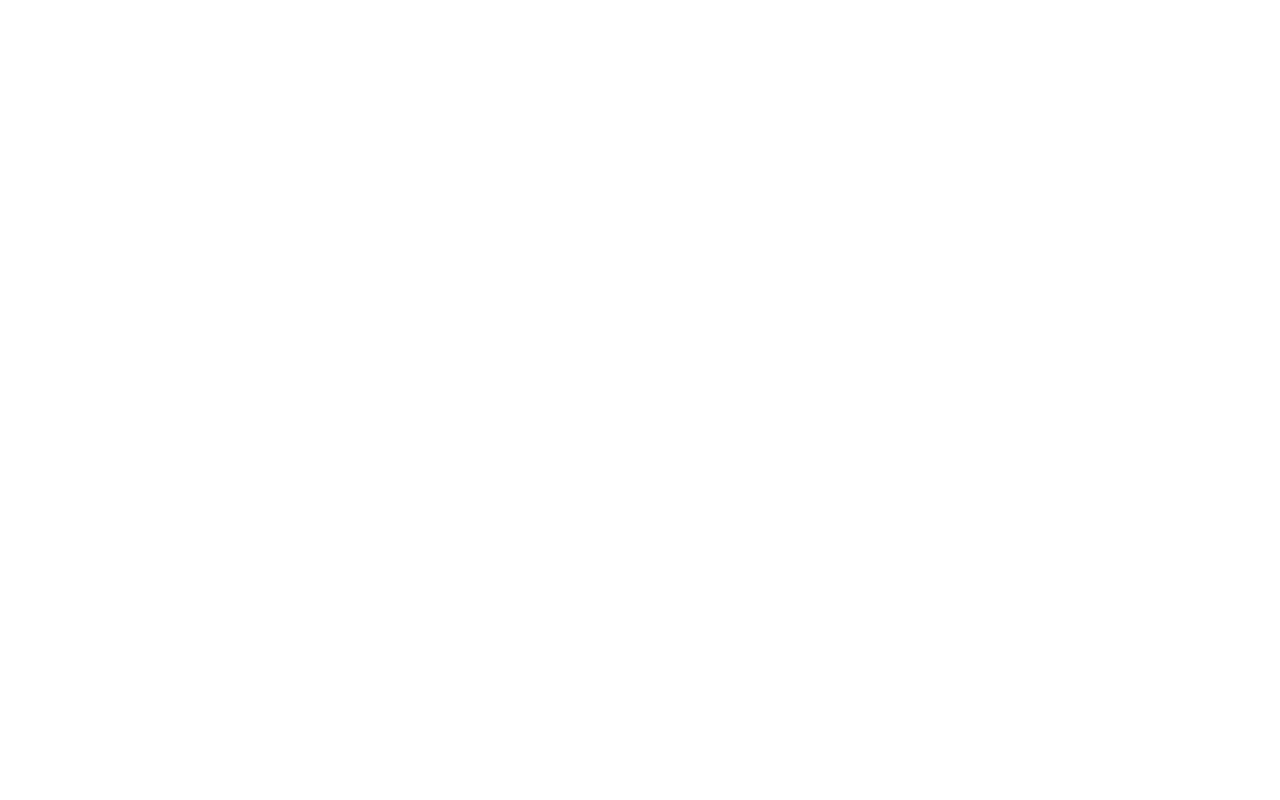
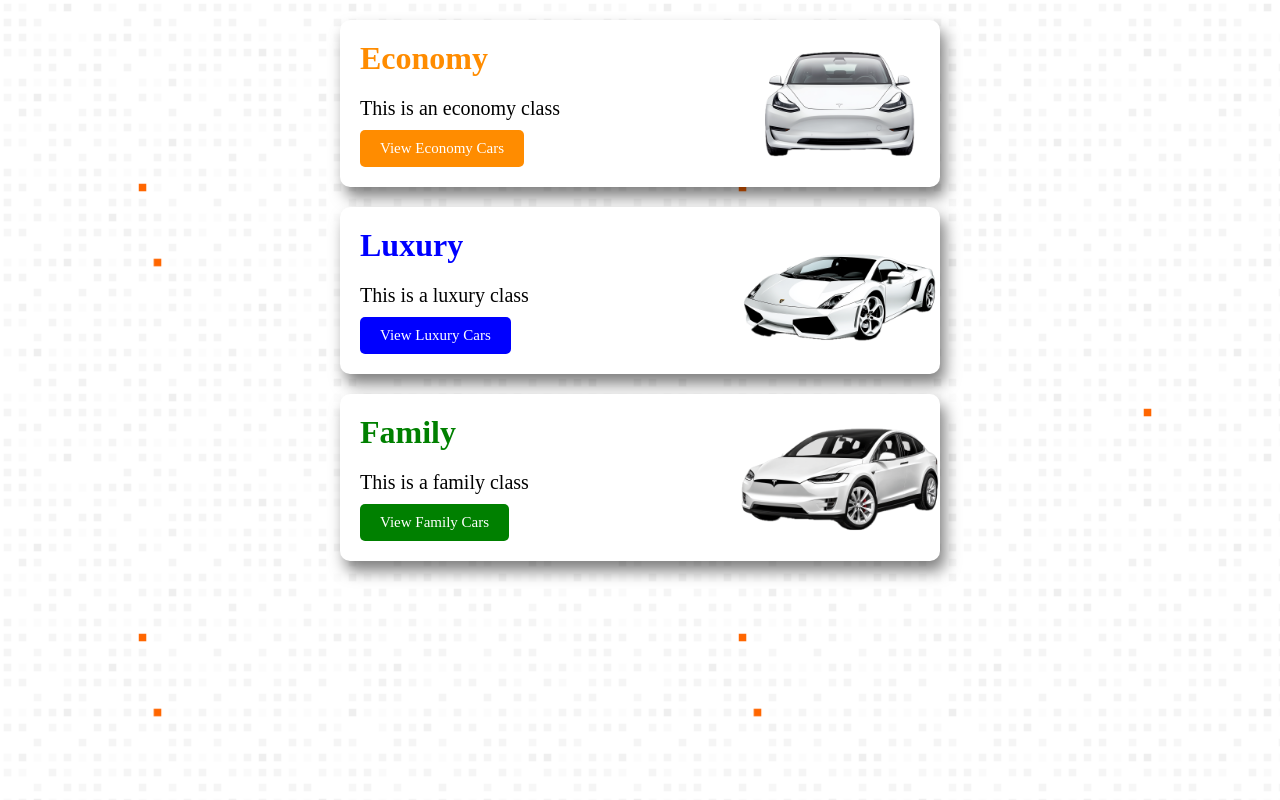
Before and after one commit to ParvizRasul/Car-Display-Card-Project, a plain HTML site: page index.html in a window 1280 px wide. Drawn offline with Linux system fonts and the light colour scheme.

Commit message:
carprojectdone

```diff
--- a/css/style.css
+++ b/css/style.css
@@ -0,0 +1,110 @@
+body{
+    font-family: 'Geist' sans-serif;
+    background-image: url(../assets/pattern.png);
+    background-size: 600px;
+}
+
+* {
+    margin: 0;
+    padding: 0;
+    box-sizing: border-box;
+
+}
+
+
+.car{
+    max-width: 600px;
+    margin: 20px auto;
+    padding: 20px;
+    border-radius: 10px;
+    box-shadow: 5px 10px 15px rgba(0,0,0,0.5);
+}
+
+.header{
+    margin-bottom: 20px;
+    font-weight: 800px;
+}
+
+.p{
+    margin-bottom: 5px;
+    font-size: 20px;
+}
+
+.economy h1{
+    color: darkorange;
+
+}
+
+.luxury h1{
+    color: blue;
+
+}
+
+.family h1{
+    color: green;
+
+}
+
+a{
+    display: inline-block;
+    text-decoration: none;
+    color: white;
+    padding: 10px 20px;
+    border-radius: 5px;
+    font-size: 15px;
+    margin-top: 5px;
+}
+
+.economy a{
+   background-color: darkorange;
+
+}
+
+.economy a:hover{
+    background-color: rgba(255, 140, 0, 0.691);
+
+ }
+
+.luxury a{
+    background-color: blue;
+
+}
+
+.luxury a:hover{
+    background-color: rgba(0, 0, 255, 0.768);
+
+}
+
+.family a{
+    background-color: green;
+
+}
+
+.family a:hover{
+    background-color: rgb(0, 128, 111);
+
+}
+
+.economy{
+    background-color: white;
+    background-image: url(../assets/economic-car.png);
+    background-size: 200px;
+    background-repeat: no-repeat;
+    background-position: right;
+}
+
+.luxury{
+    background-color: white;
+    background-image: url(../assets/luxury-car.png);
+    background-size: 200px;
+    background-repeat: no-repeat;
+    background-position: right;
+}
+
+.family{
+    background-color: white;
+    background-image: url(../assets/family-car.png);
+    background-size: 200px;
+    background-repeat: no-repeat;
+    background-position: right;
+}
--- a/index.html
+++ b/index.html
@@ -4,9 +4,44 @@
     <meta charset="UTF-8">
     <meta name="viewport" content="width=device-width, initial-scale=1.0">
     <link rel="stylesheet" href="./css/style.css">
-    <title>Your Title</title>
+
+    <link rel="preconnect" href="https://fonts.googleapis.com">
+    <link rel="preconnect" href="https://fonts.gstatic.com" crossorigin>
+    <link href="https://fonts.googleapis.com/css2?family=Geist:wght@100..900&family=Poppins:ital,wght@0,100;0,200;0,300;0,400;0,700;0,800;1,100;1,200;1,300;1,400;1,700&display=swap" rel="stylesheet">
+
+    <title>Car Display Prpject</title>
 </head>
+
 <body>
+    <div class="container">
+        <!-- <img src="assets/pattern.png" alt="background pattern"> -->
+        <div class="car economy">
+            <h1 class="header">Economy</h1>
+            <p class="p">This is an economy class</p>
+            <a href="#">View Economy Cars</a>
+
+            <!-- <span class="img-economy">
+                <img src="assets/economic-car.png" alt="economy car">
+            </span> -->
+        </div>
+        <div class="car luxury">
+            <h1 class="header">Luxury</h1>
+            <p class="p">This is a luxury class</p>
+            <a href="#">View Luxury Cars</a>
+            <!-- <span class="img-luxury">
+                <img src="assets/luxury-car.png" alt="luxury car">
+            </span> -->
+        </div>
+        <div class="car family">
+            <h1 class="header">Family</h1>
+            <p class="p">This is a family class</p>
+            <a href="#">View Family Cars</a>
+            <!-- <span class="img-family">
+                <img src="assets/family-car.png" alt="family car">
+            </span> -->
+        </div>
+    </div>
+
 
 </body>
 </html>
```
